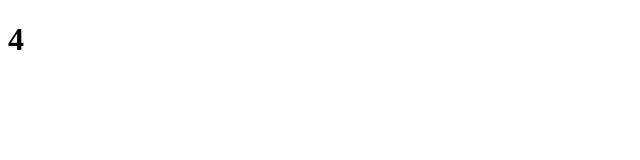
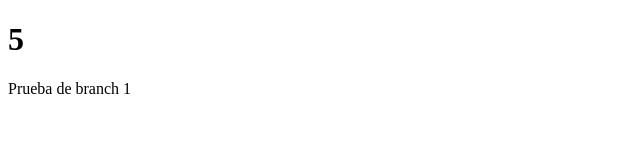
Before and after one commit to koinoz/Pruebas, a plain HTML site: page index.html in a window 1280 px wide. Shown: the whole page, without its empty margins (0-640 px from the left). Drawn offline with Linux system fonts and the light colour scheme.

Commit message:
Prueba 5 con branch 1

```diff
--- a/index.html
+++ b/index.html
@@ -6,6 +6,7 @@
     <title>Prueba Git</title>
 </head>
 <body>
-    <h1>4</h1>
+    <h1>5</h1>
+    <p>Prueba de branch 1</p>
 </body>
 </html>
```
